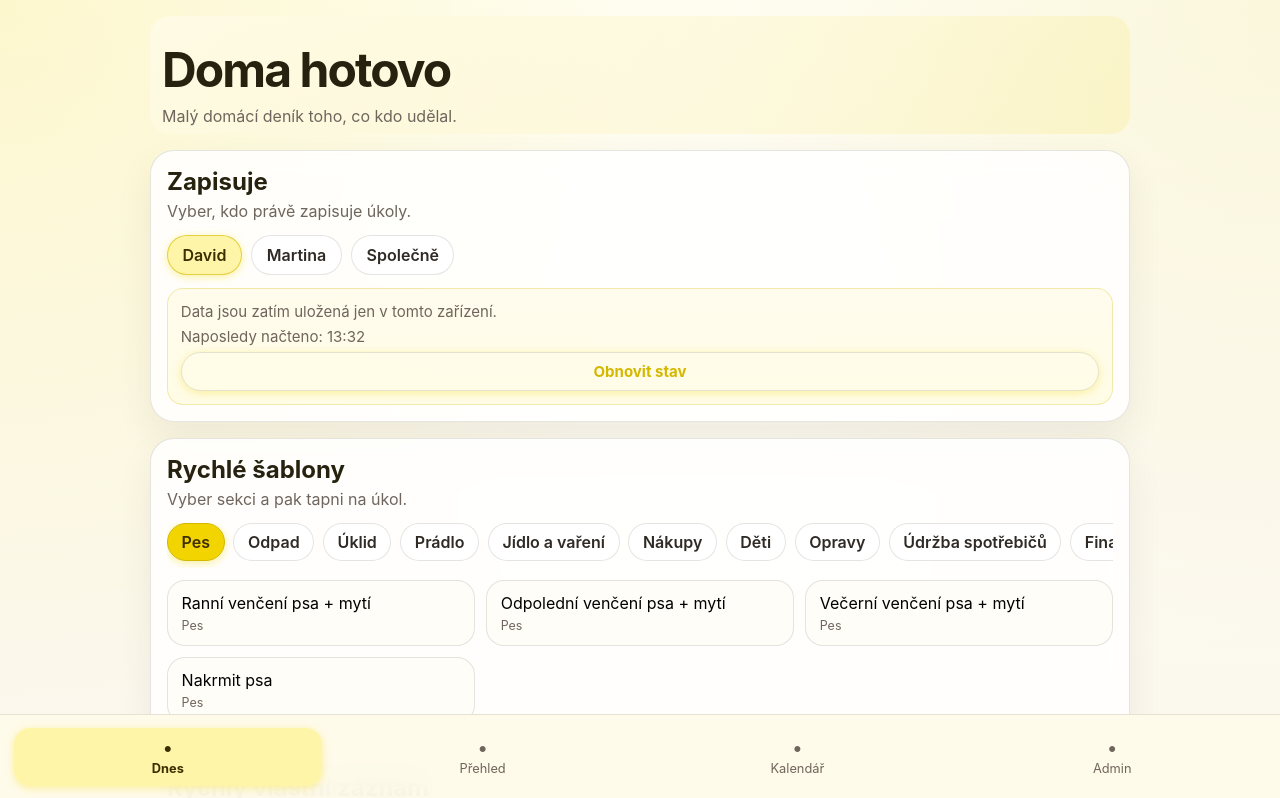
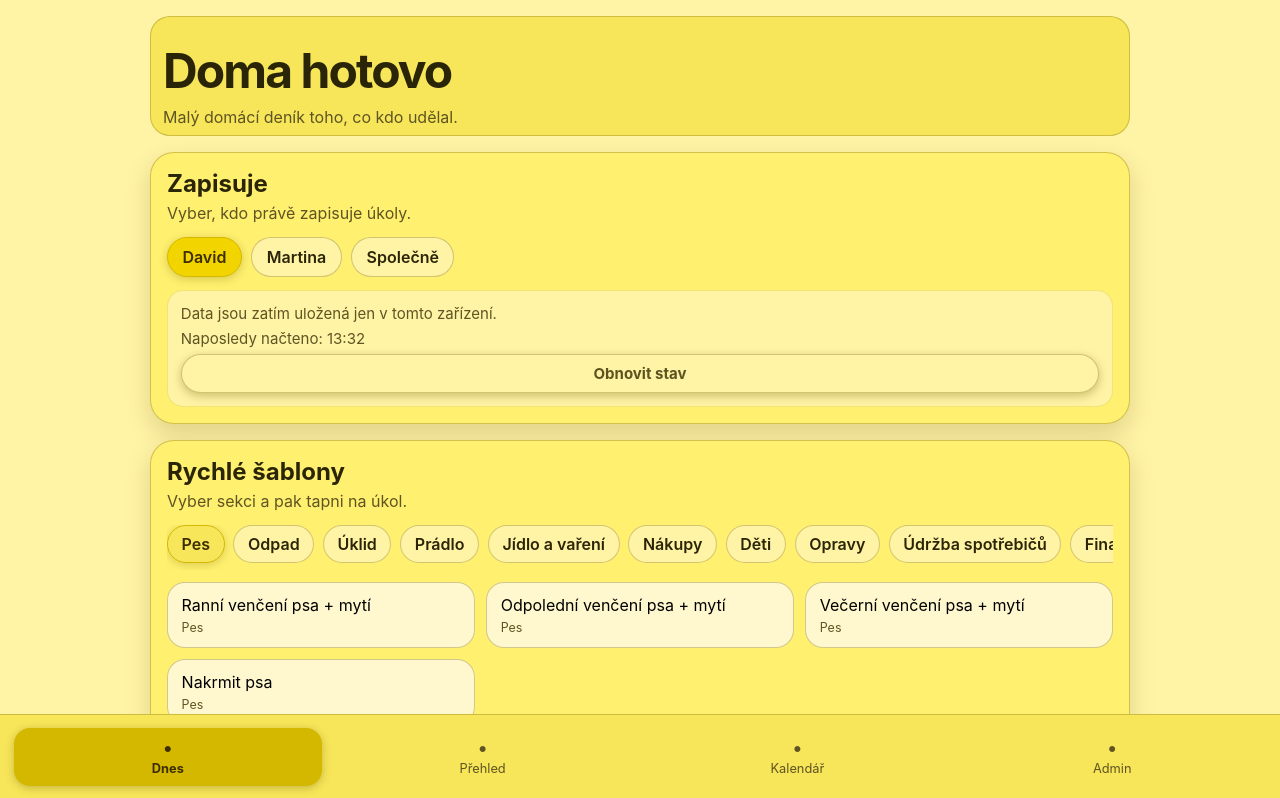
Before and after one commit to Noah-eu/doma-hotovo, a React (Vite) app: page / in a window 1280 px wide. Shown: the top 798 px of the page. Built offline with nearby package versions, Linux system fonts and the light colour scheme.

Commit message:
style: make the app more strongly yellow and reduce white surfaces

```diff
--- a/src/styles.css
+++ b/src/styles.css
@@ -1,18 +1,18 @@
 :root {
     color-scheme: light;
-    --bg: #f6f1e6;
-    --panel: rgba(255, 255, 255, 0.86);
-    --panel-strong: #fffdf8;
-    --text: #2f2a25;
-    --color-text: #26220f;
-    --muted: #6f655c;
-    --border: rgba(82, 66, 54, 0.14);
-    --shadow: 0 16px 36px rgba(73, 54, 34, 0.08);
+    --bg: #fff3a6;
+    --panel: #fff070;
+    --panel-strong: #fff3a6;
+    --text: #2b2508;
+    --color-text: #2b2508;
+    --muted: #5f5422;
+    --border: rgba(125, 106, 10, 0.34);
+    --shadow: 0 10px 24px rgba(98, 84, 13, 0.2);
 
     --color-accent: #f2d500;
     --color-accent-strong: #d4b800;
-    --color-accent-soft: #fff5a8;
-    --color-surface-warm: #fffbea;
+    --color-accent-soft: #fff3a6;
+    --color-surface-warm: #f7e65a;
     --color-accent-text: #3d2e00;
 
     --accent: #f2d500;
@@ -44,10 +44,7 @@ body {
     margin: 0;
     font-family: Inter, ui-sans-serif, system-ui, -apple-system, BlinkMacSystemFont, 'Segoe UI', sans-serif;
     color: var(--color-text);
-    background:
-        radial-gradient(circle at top left, rgba(242, 213, 0, 0.16), transparent 36%),
-        radial-gradient(circle at top right, rgba(212, 184, 0, 0.1), transparent 32%),
-        linear-gradient(180deg, #fffef5 0%, var(--bg) 100%);
+    background: var(--bg);
 }
 
 button,
@@ -70,8 +67,16 @@ textarea {
     border: 1px solid var(--border);
     border-radius: 16px;
     padding: 0.8rem 0.95rem;
-    background: rgba(255, 255, 255, 0.92);
+    background: #fff8cf;
     color: var(--text);
+}
+
+input:focus,
+select:focus,
+textarea:focus {
+    outline: 2px solid rgba(212, 184, 0, 0.65);
+    outline-offset: 1px;
+    border-color: var(--color-accent-strong);
 }
 
 textarea {
@@ -110,7 +115,8 @@ textarea {
 .app-header {
     max-width: 980px;
     margin: 0 auto 1rem;
-    background: linear-gradient(135deg, rgba(255, 251, 234, 0.7) 0%, rgba(242, 213, 0, 0.12) 100%);
+    background: #f7e65a;
+    border: 1px solid rgba(125, 106, 10, 0.34);
     border-radius: 20px;
     padding: 0.5rem 0.5rem 0;
 }
@@ -145,7 +151,6 @@ textarea {
     border: 1px solid var(--border);
     border-radius: 24px;
     background: var(--panel);
-    backdrop-filter: blur(14px);
     box-shadow: var(--shadow);
     overflow: hidden;
 }
@@ -183,17 +188,17 @@ textarea {
     border: 1px solid var(--border);
     border-radius: 999px;
     padding: 0.55rem 0.9rem;
-    background: rgba(255, 255, 255, 0.92);
+    background: #fff3a6;
     color: var(--text);
     font-weight: 600;
     flex: 0 0 auto;
 }
 
 .actor-chip--active {
-    background: var(--color-accent-soft);
-    border-color: rgba(212, 184, 0, 0.6);
+    background: var(--color-accent);
+    border-color: var(--color-accent-strong);
     color: var(--color-accent-text);
-    box-shadow: 0 2px 8px rgba(242, 213, 0, 0.36);
+    box-shadow: 0 2px 8px rgba(130, 111, 0, 0.32);
 }
 
 .local-state-row {
@@ -201,7 +206,7 @@ textarea {
     padding: 0.8rem;
     border-radius: 16px;
     border: 1px solid rgba(212, 184, 0, 0.28);
-    background: linear-gradient(180deg, rgba(255, 251, 234, 0.84) 0%, rgba(255, 245, 168, 0.26) 100%);
+    background: #fff3a6;
     display: grid;
     gap: 0.4rem;
     color: var(--muted);
@@ -227,17 +232,17 @@ textarea {
     border: 1px solid var(--border);
     border-radius: 999px;
     padding: 0.5rem 0.85rem;
-    background: rgba(255, 255, 255, 0.92);
+    background: #fff3a6;
     color: var(--text);
     font-weight: 600;
     white-space: nowrap;
 }
 
 .category-tab--active {
-    background: var(--color-accent);
+    background: #f7e65a;
     border-color: var(--color-accent-strong);
     color: var(--color-accent-text);
-    box-shadow: 0 2px 8px rgba(242, 213, 0, 0.4);
+    box-shadow: 0 2px 8px rgba(130, 111, 0, 0.28);
 }
 
 .template-list-grid {
@@ -252,7 +257,7 @@ textarea {
     padding: 0.75rem 0.85rem;
     border: 1px solid var(--border);
     border-radius: 18px;
-    background: var(--panel-strong);
+    background: #fff8cf;
     text-align: left;
     display: grid;
     gap: 0.3rem;
@@ -304,15 +309,23 @@ textarea {
     border: 0;
     border-radius: 999px;
     padding: 0.85rem 1.1rem;
-    background: var(--color-accent);
+    background: var(--color-accent-strong);
     color: var(--color-accent-text);
     font-weight: 700;
-    box-shadow: 0 2px 10px rgba(242, 213, 0, 0.35);
+    box-shadow: 0 3px 10px rgba(108, 93, 5, 0.35);
+}
+
+.button:hover {
+    background: #c2a700;
+}
+
+.button:active {
+    background: #b49b00;
 }
 
 .button--ghost {
-    background: transparent;
-    color: var(--color-accent-strong);
+    background: #fff3a6;
+    color: #5d531e;
     border: 1px solid var(--border);
 }
 
@@ -323,7 +336,7 @@ textarea {
 .saved-banner {
     padding: 0.8rem 1rem;
     border-radius: 16px;
-    background: var(--color-accent-soft);
+    background: #f7e65a;
     color: var(--color-accent-text);
     font-weight: 600;
 }
@@ -336,7 +349,7 @@ textarea {
 .today-group {
     padding: 0.9rem;
     border-radius: 18px;
-    background: linear-gradient(180deg, rgba(255, 255, 255, 0.64) 0%, rgba(255, 245, 168, 0.14) 100%);
+    background: #fff3a6;
     border: 1px solid rgba(212, 184, 0, 0.18);
 }
 
@@ -363,7 +376,7 @@ textarea {
 .template-row {
     padding: 0.9rem;
     border-radius: 18px;
-    background: var(--panel-strong);
+    background: #fff8cf;
     border: 1px solid var(--border);
 }
 
@@ -413,14 +426,14 @@ textarea {
     align-items: center;
     border-radius: 999px;
     padding: 0.4rem 0.75rem;
-    background: var(--color-accent-soft);
+    background: #f7e65a;
     color: var(--color-accent-text);
     font-size: 0.9rem;
     font-weight: 600;
 }
 
 .tag--soft {
-    background: rgba(255, 255, 255, 0.72);
+    background: #fff3bf;
     color: var(--muted);
 }
 
@@ -433,7 +446,7 @@ textarea {
 .kpi {
     padding: 1rem;
     border-radius: 18px;
-    background: var(--panel-strong);
+    background: #fff8cf;
     border: 1px solid var(--border);
 }
 
@@ -450,7 +463,7 @@ textarea {
 .summary-line {
     padding: 0.9rem;
     border-radius: 18px;
-    background: var(--panel-strong);
+    background: #fff8cf;
     border: 1px solid var(--border);
 }
 
@@ -471,7 +484,7 @@ textarea {
     padding: 0.55rem;
     border: 1px solid var(--border);
     border-radius: 16px;
-    background: var(--panel-strong);
+    background: #fff8cf;
     display: flex;
     flex-direction: column;
     justify-content: space-between;
@@ -483,7 +496,7 @@ textarea {
 }
 
 .calendar-day--active {
-    background: var(--color-accent-soft);
+    background: #f7e65a;
     border-color: rgba(212, 184, 0, 0.5);
 }
 
@@ -524,9 +537,8 @@ textarea {
     grid-template-columns: repeat(4, minmax(0, 1fr));
     gap: 0.4rem;
     padding: 0.85rem;
-    background: rgba(255, 251, 234, 0.94);
+    background: #f7e65a;
     border-top: 1px solid var(--border);
-    backdrop-filter: blur(16px);
     width: 100%;
     max-width: 100%;
 }
@@ -545,10 +557,10 @@ textarea {
 }
 
 .tab-bar__item--active {
-    background: var(--color-accent-soft);
+    background: var(--color-accent-strong);
     color: var(--color-accent-text);
     font-weight: 700;
-    box-shadow: 0 2px 8px rgba(242, 213, 0, 0.35);
+    box-shadow: 0 2px 8px rgba(108, 93, 5, 0.35);
 }
 
 .tab-bar__icon {
```
